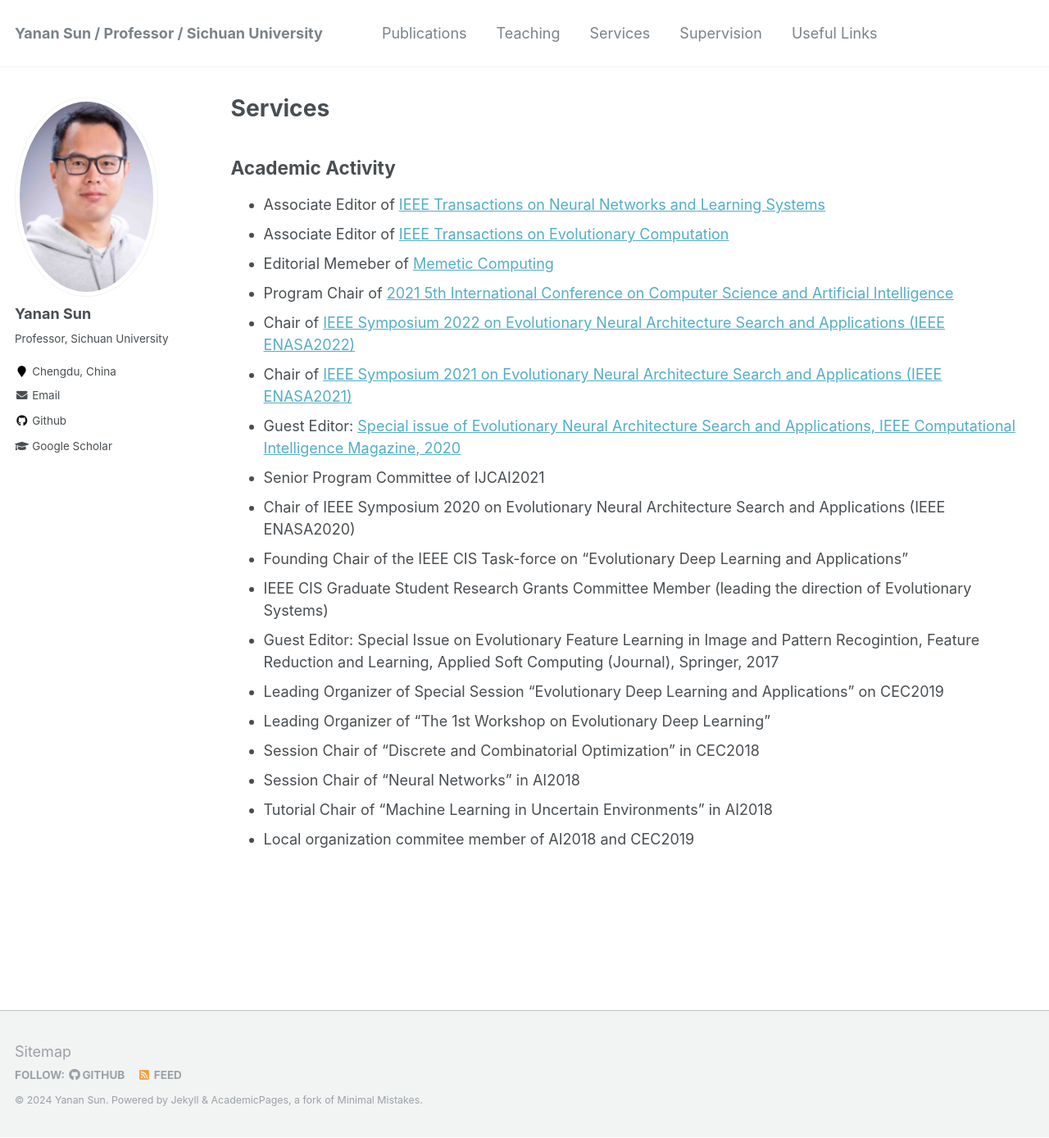
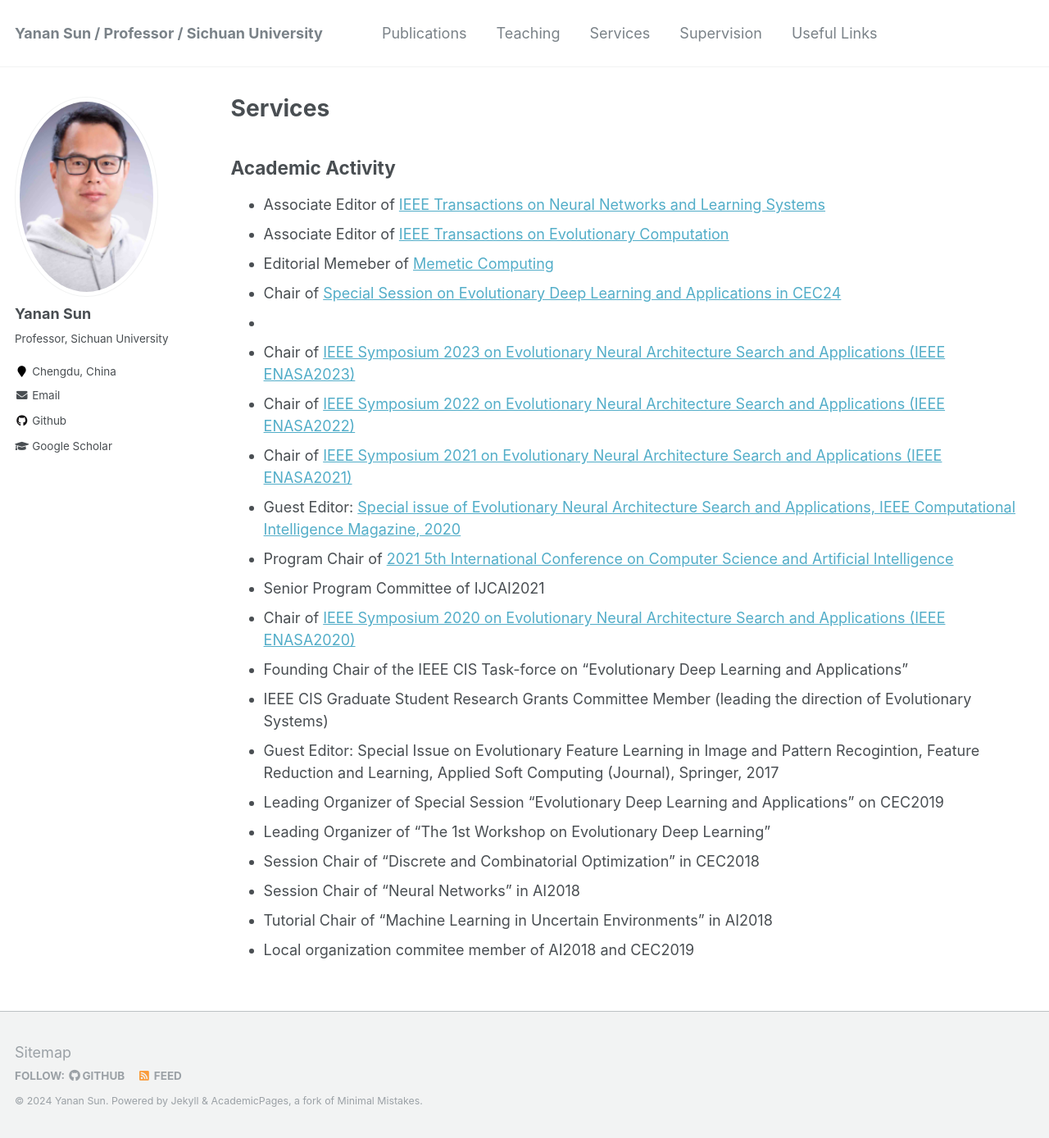
Before and after one commit to yn-sun/yn-sun.github.io, a Jekyll site: the page built from _pages/services.md, in a window 1280 px wide and 1388 px high. Shown: the whole window at 82% size. Built offline with Jekyll 4.4.1, drawn with Linux system fonts in a browser that asks for light colours; comment, search, counter and statistics services are not loaded.

Commit message:
Update services.md

```diff
--- a/_pages/services.md
+++ b/_pages/services.md
@@ -10,12 +10,15 @@
 * Associate Editor of [IEEE Transactions on Neural Networks and Learning Systems](https://cis.ieee.org/publications/t-neural-networks-and-learning-systems)
 * Associate Editor of [IEEE Transactions on Evolutionary Computation](https://cis.ieee.org/publications/t-evolutionary-computation)
 * Editorial Memeber of [Memetic Computing](https://www.springer.com/journal/12293)
-* Program Chair of [2021 5th International Conference on Computer Science and Artificial Intelligence](http://csai.org/index.html)
+* Chair of [Special Session on Evolutionary Deep Learning and Applications in CEC24](https://yn-sun.github.io/cec24.html)
+*
+* Chair of [IEEE Symposium 2023 on Evolutionary Neural Architecture Search and Applications (IEEE ENASA2023)](https://attend.ieee.org/ssci-2023/ieee-symposium-on-evolutionary-neural-architecture-search-and-applications-ieee-enasa/)
 * Chair of [IEEE Symposium 2022 on Evolutionary Neural Architecture Search and Applications (IEEE ENASA2022)](https://ieeessci2022.org/symposia_enasa.html)
 * Chair of [IEEE Symposium 2021 on Evolutionary Neural Architecture Search and Applications (IEEE ENASA2021)](https://attend.ieee.org/ssci-2021/ieee-symposium-on-evolutionary-neural-architecture-search-and-applications-ieee-enasa/)
 * Guest Editor: [Special issue of Evolutionary Neural Architecture Search and Applications, IEEE Computational Intelligence Magazine, 2020](https://ieeexplore.ieee.org/document/9491857)
+* Program Chair of [2021 5th International Conference on Computer Science and Artificial Intelligence](http://csai.org/index.html)
 * Senior Program Committee of IJCAI2021
-* Chair of IEEE Symposium 2020 on Evolutionary Neural Architecture Search and Applications (IEEE ENASA2020)
+* Chair of [IEEE Symposium 2020 on Evolutionary Neural Architecture Search and Applications (IEEE ENASA2020)](http://www.ieeessci2020.org/symposiums/enasa.html)
 * Founding Chair of the IEEE CIS Task-force on “Evolutionary Deep Learning and Applications”
 * IEEE CIS Graduate Student Research Grants Committee Member (leading the direction of Evolutionary Systems)
 * Guest Editor: Special Issue on Evolutionary Feature Learning in Image and Pattern Recogintion, Feature Reduction and Learning, Applied Soft Computing (Journal), Springer, 2017
```
